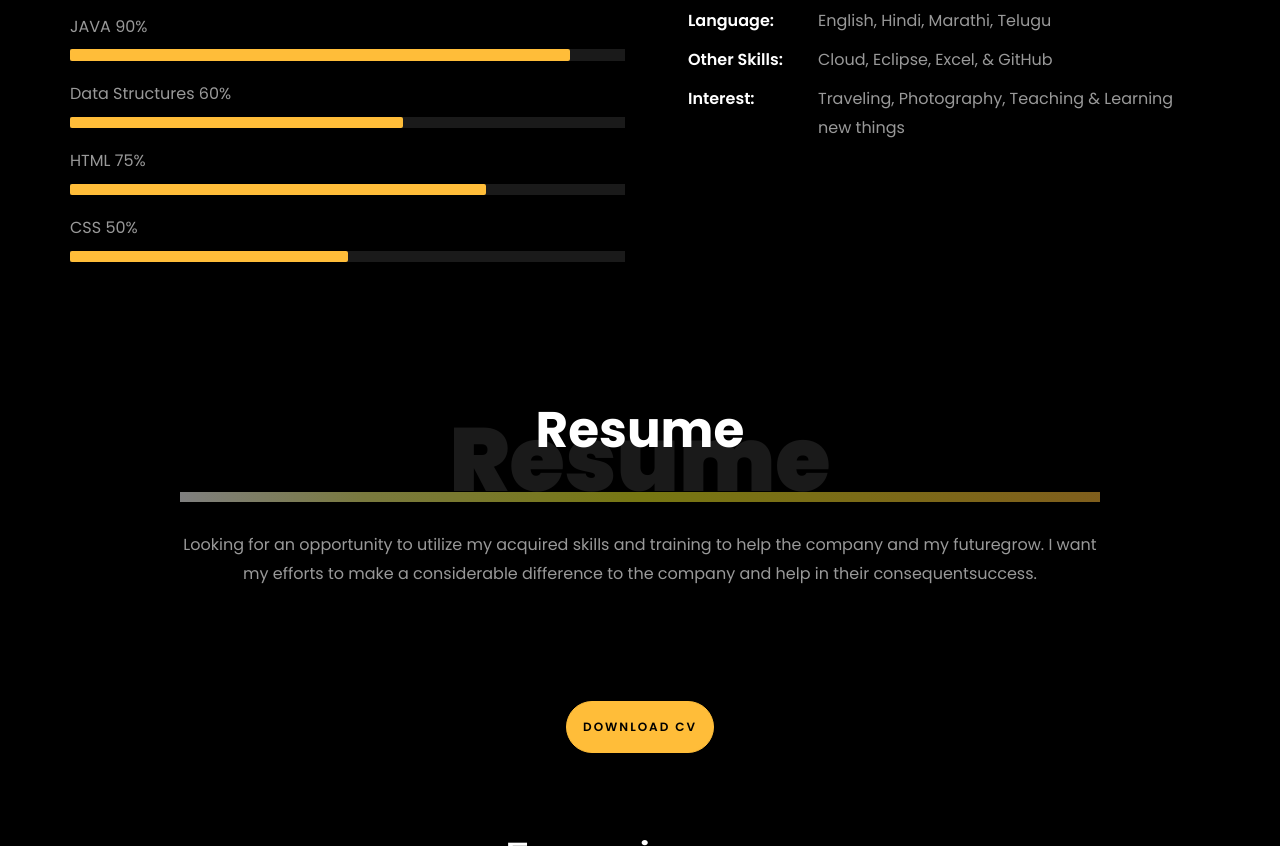
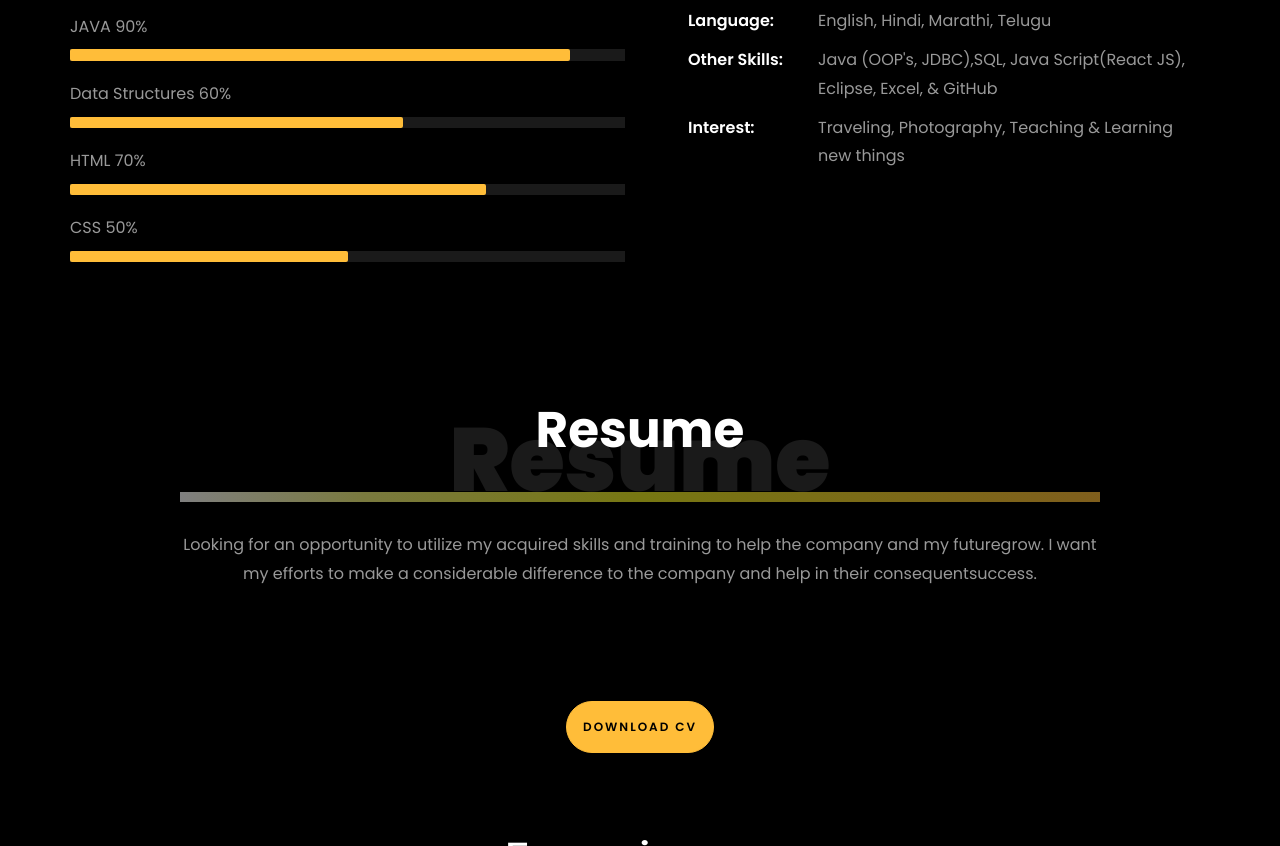
Before and after one commit to Rameshwar09/Portfolio, a plain HTML site: page index.html in a window 1280 px wide. Shown: the part 1283-2129 px from the top of the page. Drawn offline with Linux system fonts and the light colour scheme; files whose address does not match are found by name.

Commit message:
Update index.html

```diff
--- a/index.html
+++ b/index.html
@@ -247,7 +247,7 @@
 											aria-valuemax="100"></div>
 									</div>
 
-									<span>HTML</span> <span class="pull-right">75%</span>
+									<span>HTML</span> <span class="pull-right">70%</span>
 									<div class="progress">
 										<div class="progress-bar" role="progressbar" style="width: 75%" aria-valuenow="75" aria-valuemin="0"
 											aria-valuemax="100"></div>
@@ -276,7 +276,7 @@
 									<li class="d-flex"><span>Domain:</span> <span>Java Developer, Networking &amp; Web Development</span></li>
 									<li class="d-flex"><span>Education:</span> <span>Bachelor of Engineering</span></li>
 									<li class="d-flex"><span>Language:</span> <span>English, Hindi, Marathi, Telugu</span></li>
-									<li class="d-flex"><span>Other Skills:</span> <span>Cloud, Eclipse, Excel, &amp; GitHub</span></li>
+									<li class="d-flex"><span>Other Skills:</span> <span>Java (OOP's, JDBC),SQL, Java Script(React JS), Eclipse, Excel, &amp; GitHub</span></li>
 									<li class="d-flex"><span>Interest:</span> <span>Traveling, Photography, Teaching &amp; Learning new things </span></li>
 
 								</ul>
```
